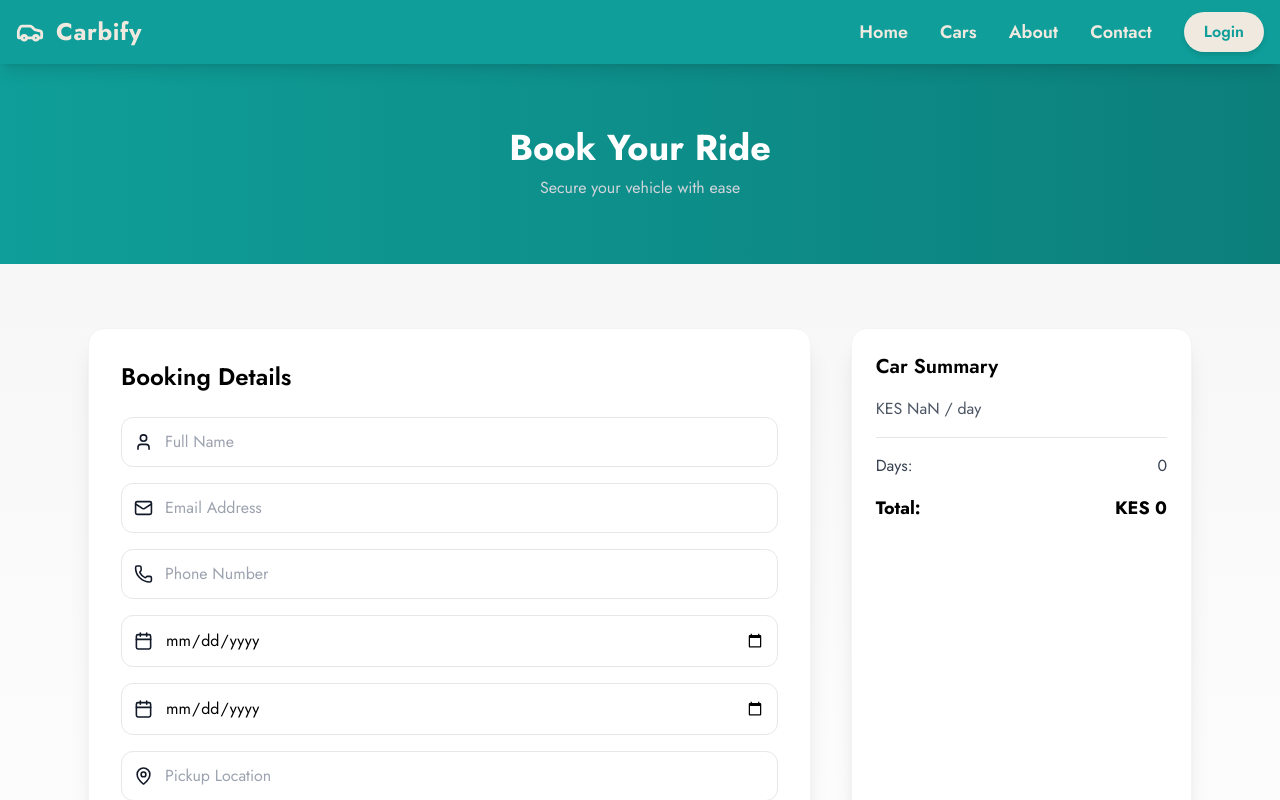
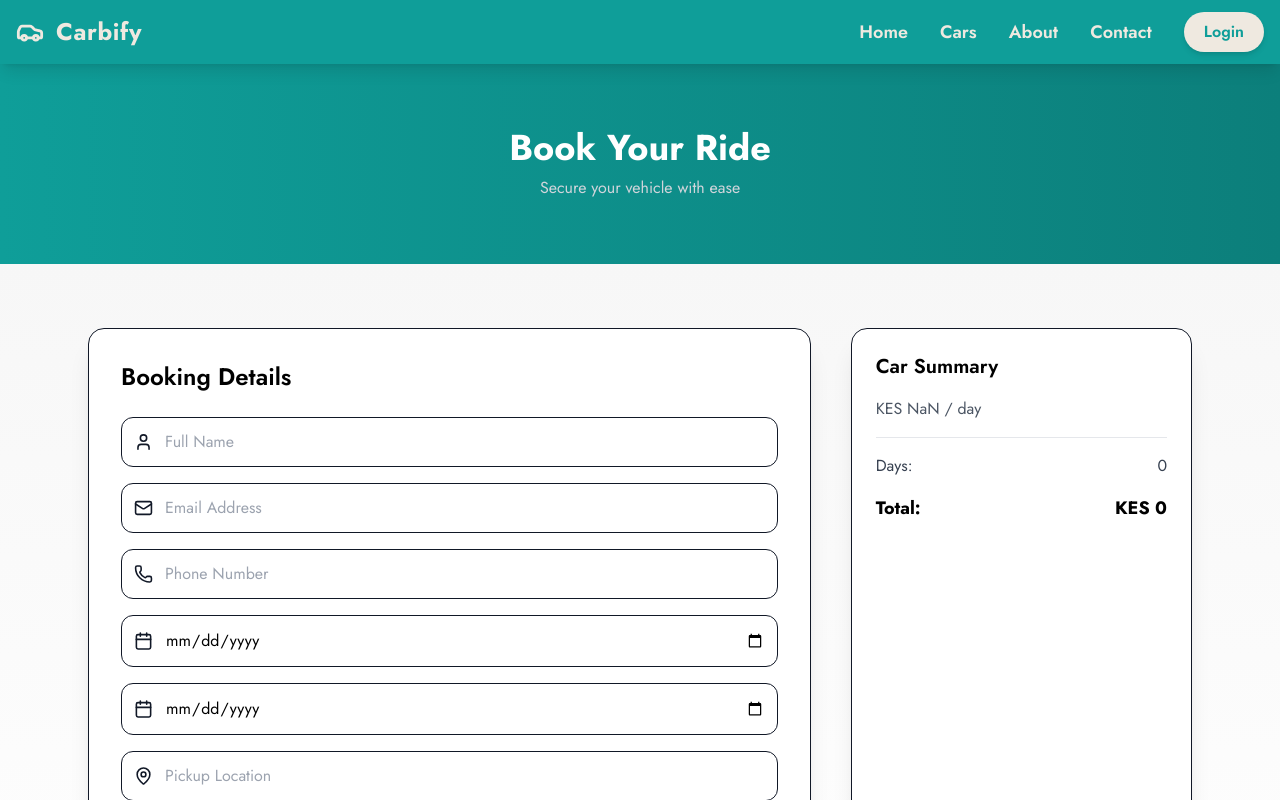
Before and after one commit to Griffinsshem/Carbify, a Next.js app: page /booking in a window 1280 px wide. Shown: the top 800 px of the page. Built offline with nearby package versions, Linux system fonts and the light colour scheme.

Commit message:
feat: update the booking form input border color

```diff
--- a/src/app/booking/page.js
+++ b/src/app/booking/page.js
@@ -45,13 +45,13 @@ export default function BookingPage() {
 
       <div className="max-w-6xl mx-auto grid md:grid-cols-3 gap-10 px-6 py-16">
         {/* Booking Form */}
-        <div className="md:col-span-2 bg-white p-8 rounded-2xl shadow-xl border border-gray-100 space-y-6">
+        <div className="md:col-span-2 bg-white p-8 rounded-2xl shadow-xl border border-gray-900 space-y-6">
           <h2 className="text-2xl font-semibold">Booking Details</h2>
 
           {/* Input Wrapper */}
           <div className="space-y-4">
             {/* Full Name */}
-            <div className="flex gap-3 items-center border rounded-xl p-3">
+            <div className="flex gap-3 items-center border rounded-xl p-3 border-gray-900">
               <User className="text-gray-900" size={20} />
               <input
                 type="text"
@@ -64,7 +64,7 @@ export default function BookingPage() {
             </div>
 
             {/* Email */}
-            <div className="flex gap-3 items-center border rounded-xl p-3">
+            <div className="flex gap-3 items-center border rounded-xl p-3 border-gray-900">
               <Mail className="text-gray-900" size={20} />
               <input
                 type="email"
@@ -77,7 +77,7 @@ export default function BookingPage() {
             </div>
 
             {/* Phone */}
-            <div className="flex gap-3 items-center border rounded-xl p-3">
+            <div className="flex gap-3 items-center border rounded-xl p-3 border-gray-900">
               <Phone className="text-gray-900" size={20} />
               <input
                 type="text"
@@ -90,7 +90,7 @@ export default function BookingPage() {
             </div>
 
             {/* Pickup Date */}
-            <div className="flex gap-3 items-center border rounded-xl p-3">
+            <div className="flex gap-3 items-center border rounded-xl p-3 border-gray-900">
               <Calendar className="text-gray-900" size={20} />
               <input
                 type="date"
@@ -102,7 +102,7 @@ export default function BookingPage() {
             </div>
 
             {/* Return Date */}
-            <div className="flex gap-3 items-center border rounded-xl p-3">
+            <div className="flex gap-3 items-center border rounded-xl p-3 border-gray-900">
               <Calendar className="text-gray-900" size={20} />
               <input
                 type="date"
@@ -114,7 +114,7 @@ export default function BookingPage() {
             </div>
 
             {/* Pickup Location */}
-            <div className="flex gap-3 items-center border rounded-xl p-3">
+            <div className="flex gap-3 items-center border rounded-xl p-3 border-gray-900">
               <MapPin className="text-gray-900" size={20} />
               <input
                 type="text"
@@ -127,7 +127,7 @@ export default function BookingPage() {
             </div>
 
             {/* Payment Method */}
-            <div className="flex gap-3 items-center border rounded-xl p-3">
+            <div className="flex gap-3 items-center border rounded-xl p-3 border-gray-900">
               <CreditCard className="text-gray-900" size={20} />
               <select
                 className="w-full outline-none bg-transparent"
@@ -150,7 +150,7 @@ export default function BookingPage() {
         </div>
 
         {/* Car Summary */}
-        <div className="bg-white p-6 rounded-2xl shadow-xl border border-gray-100 space-y-4">
+        <div className="bg-white p-6 rounded-2xl shadow-xl border border-gray-900 space-y-4">
           <h2 className="text-xl font-semibold">Car Summary</h2>
 
           {carImage && (
```
